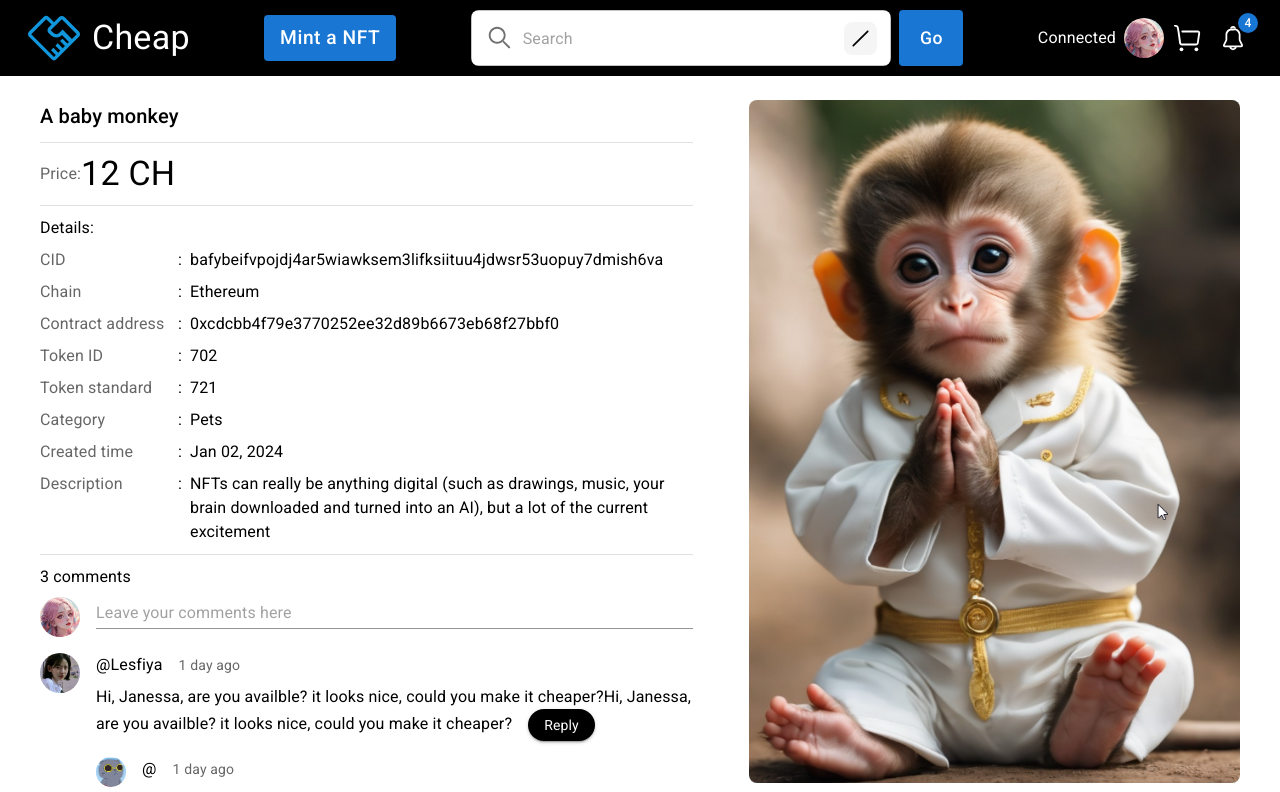
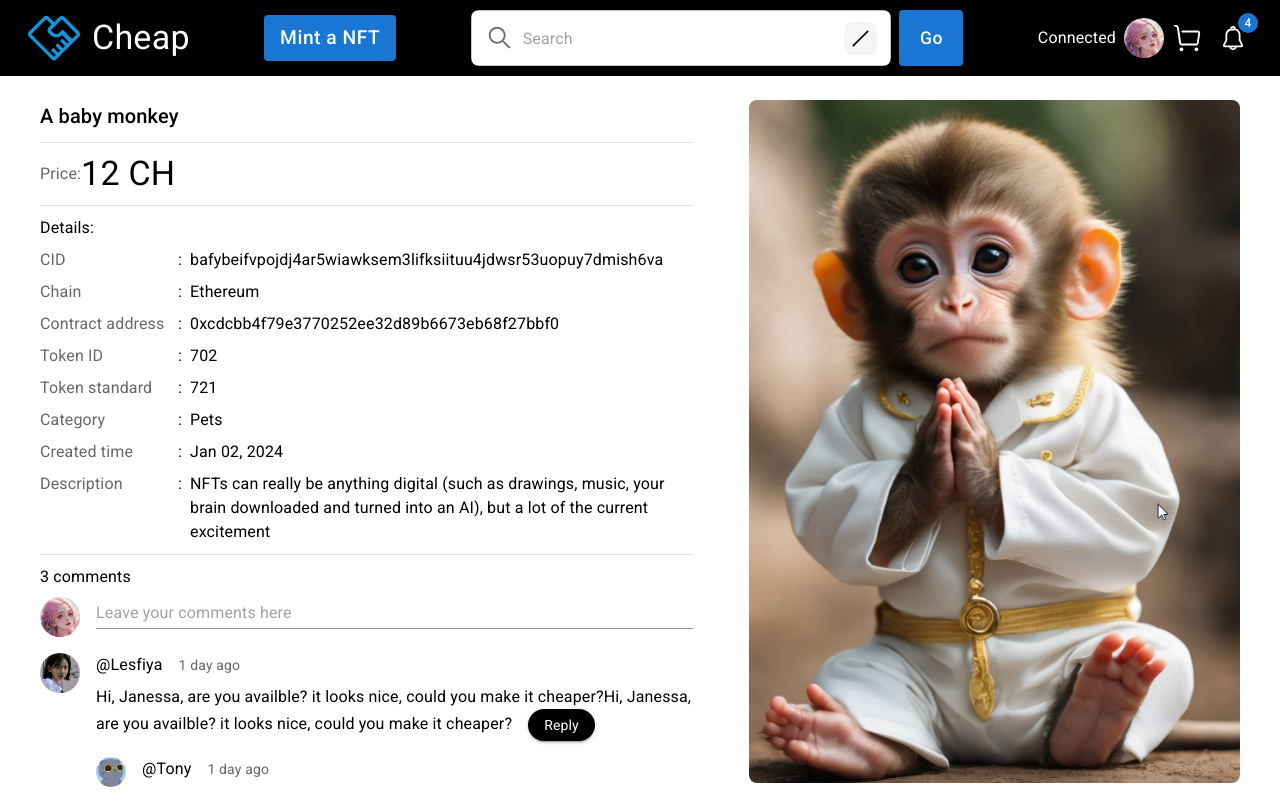
Before and after one commit to JanessaTech/best-second-hand-market, a React (Create React App) app: page /nft in a window 1280 px wide. Shown: the top 792 px of the page. Built offline with nearby package versions, Linux system fonts and the light colour scheme.

Commit message:
fix bug: missing commenterName

```diff
--- a/src/components/nfts/comments/Comments.js
+++ b/src/components/nfts/comments/Comments.js
@@ -16,7 +16,7 @@ const data = [
         id : 2,
         img: 'p2.png',
         commenterId:2222,
-        byName: 'Tony',
+        commenterName: 'Tony',
         createdTime: '1 day ago',
         content: 'god'
       },
```
